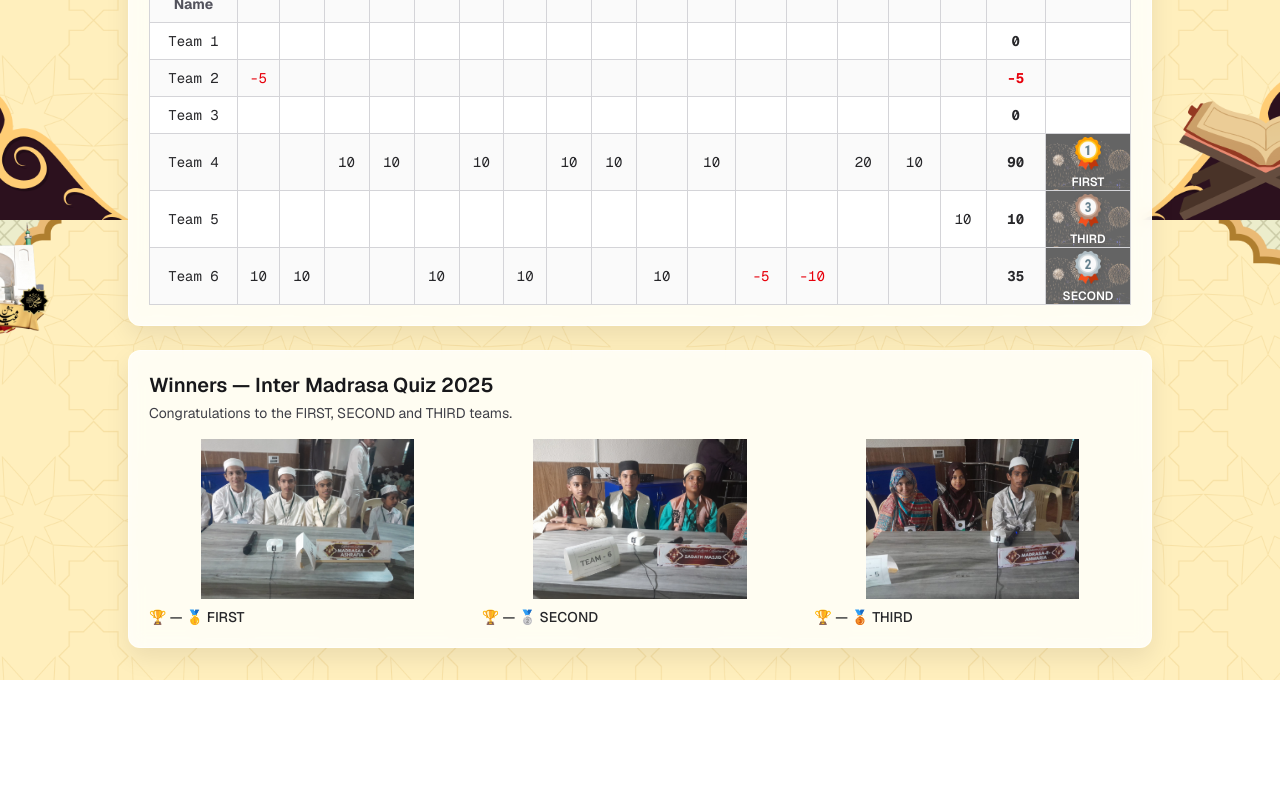
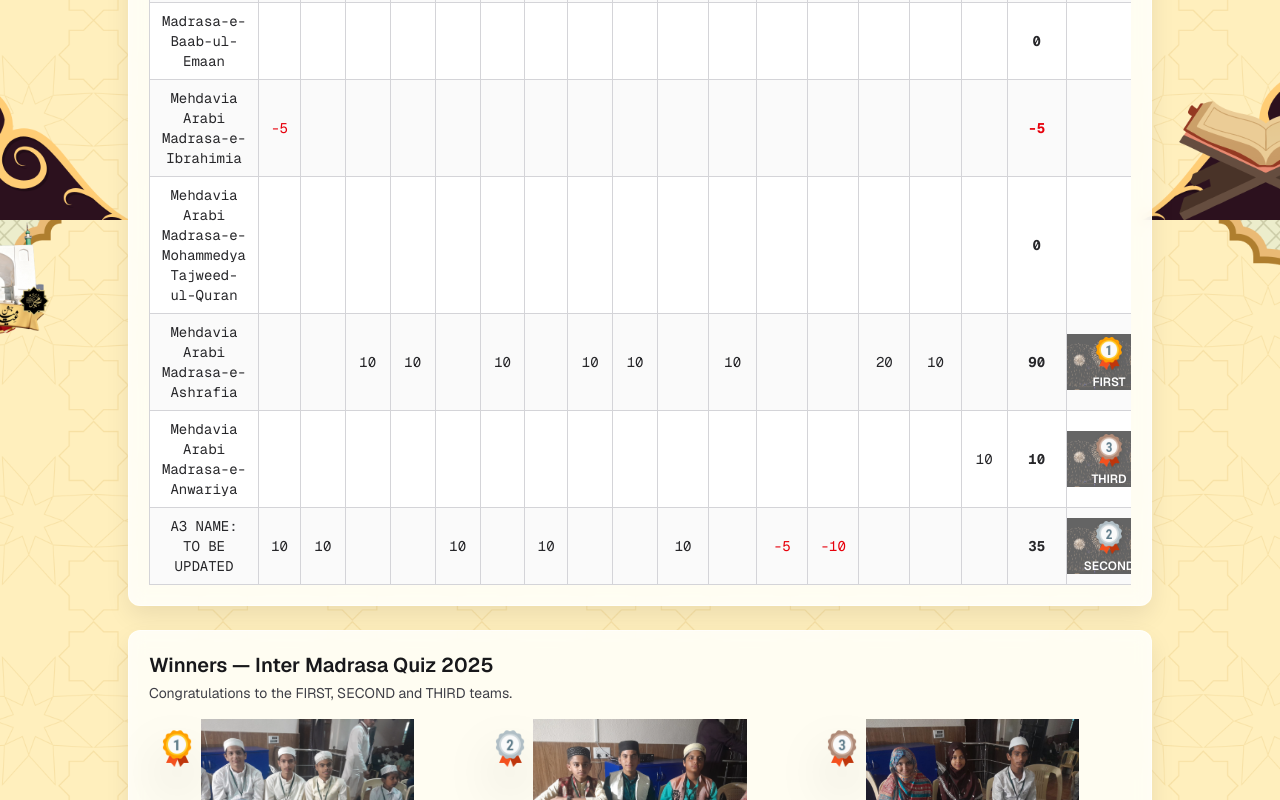
Before and after one commit to ausshadu/results-app, a Next.js app: page /quiz-2025/inter-madrasa/results in a window 1280 px wide. Shown: the part 2180-2980 px from the top of the page. Before the commit the page ends 2860 px from the top, so only its background shows below. Built offline with nearby package versions, Linux system fonts and the light colour scheme.

Commit message:
Nice Changes

```diff
--- a/app/components/EssayResultsTable.tsx
+++ b/app/components/EssayResultsTable.tsx
@@ -90,8 +90,8 @@ export function EssayResultsTable({ results }: { results: Result[] }) {
                       className="px-4 py-3 border border-zinc-300 text-left"
                       colSpan={8}
                     >
-                      <div className="grid grid-cols-1 sm:grid-cols-2 lg:grid-cols-3 gap-2">
-                        <div className="flex items-center justify-between rounded border border-zinc-200 bg-zinc-50 px-3 py-2">
+                      <div className="grid grid-cols-1 sm:grid-cols-2 lg:grid-cols-3 gap-3 sm:gap-4">
+                        <div className="flex items-center justify-between rounded-lg border border-zinc-200 bg-white px-4 py-3 shadow-sm">
                           <span className="text-zinc-600">
                             Qur'an References
                           </span>
@@ -99,7 +99,7 @@ export function EssayResultsTable({ results }: { results: Result[] }) {
                             {formatMarks(r.quranic_references)} marks
                           </span>
                         </div>
-                        <div className="flex items-center justify-between rounded border border-zinc-200 bg-zinc-50 px-3 py-2">
+                        <div className="flex items-center justify-between rounded-lg border border-zinc-200 bg-white px-4 py-3 shadow-sm">
                           <span className="text-zinc-600">
                             Ahadees References
                           </span>
@@ -107,7 +107,7 @@ export function EssayResultsTable({ results }: { results: Result[] }) {
                             {formatMarks(r.ahdees_references)} marks
                           </span>
                         </div>
-                        <div className="flex items-center justify-between rounded border border-zinc-200 bg-zinc-50 px-3 py-2">
+                        <div className="flex items-center justify-between rounded-lg border border-zinc-200 bg-white px-4 py-3 shadow-sm">
                           <span className="text-zinc-600">
                             Naqliyath References
                           </span>
@@ -115,7 +115,7 @@ export function EssayResultsTable({ results }: { results: Result[] }) {
                             {formatMarks(r.naqliyath_references)} marks
                           </span>
                         </div>
-                        <div className="flex items-center justify-between rounded border border-zinc-200 bg-zinc-50 px-3 py-2">
+                        <div className="flex items-center justify-between rounded-lg border border-zinc-200 bg-white px-4 py-3 shadow-sm">
                           <span className="text-zinc-600">
                             Other References
                           </span>
@@ -123,13 +123,13 @@ export function EssayResultsTable({ results }: { results: Result[] }) {
                             {formatMarks(r.other_references)} marks
                           </span>
                         </div>
-                        <div className="flex items-center justify-between rounded border border-zinc-200 bg-zinc-50 px-3 py-2">
+                        <div className="flex items-center justify-between rounded-lg border border-zinc-200 bg-white px-4 py-3 shadow-sm">
                           <span className="text-zinc-600">Paragraph Marks</span>
                           <span className="inline-flex items-center rounded-full bg-emerald-100 text-emerald-800 px-2 py-0.5 text-xs font-semibold">
                             {formatMarks(r.paragraph_marks)} marks
                           </span>
                         </div>
-                        <div className="flex items-center justify-between rounded border border-zinc-200 bg-zinc-50 px-3 py-2">
+                        <div className="flex items-center justify-between rounded-lg border border-zinc-200 bg-white px-4 py-3 shadow-sm">
                           <span className="text-zinc-600">
                             Good Handwriting
                           </span>
@@ -139,16 +139,14 @@ export function EssayResultsTable({ results }: { results: Result[] }) {
                         </div>
                       </div>
 
-                      <div className="mt-4 border-t pt-3 text-right">
-                        <span className="text-sm text-zinc-500 mr-2">
-                          Total:
-                        </span>
-                        <span className="text-2xl font-extrabold text-zinc-900">
-                          {formatMarks(r.total_marks)}
-                        </span>
-                        <span className="ml-1 text-sm text-zinc-500">
-                          marks
-                        </span>
+                      <div className="mt-4 flex justify-end">
+                        <div className="inline-flex items-center gap-2 rounded-lg border border-zinc-200 bg-white px-4 py-3 shadow-sm">
+                          <span className="text-sm text-zinc-500">Total:</span>
+                          <span className="text-2xl font-extrabold text-zinc-900">
+                            {formatMarks(r.total_marks)}
+                          </span>
+                          <span className="text-sm text-zinc-500">marks</span>
+                        </div>
                       </div>
                     </td>
                   </tr>
--- a/app/components/WinnersGallery.tsx
+++ b/app/components/WinnersGallery.tsx
@@ -3,6 +3,9 @@
 import { GalleryItem } from "@/lib/600MeeladResults/Models";
 import Image from "next/image";
 import { useCallback, useEffect, useState } from "react";
+import firstIcon from "@/lib/600MeeladResults/icons/first.png";
+import secondIcon from "@/lib/600MeeladResults/icons/second.png";
+import thirdIcon from "@/lib/600MeeladResults/icons/third.png";
 
 export default function WinnersGallery({
   items,
@@ -39,6 +42,21 @@ export default function WinnersGallery({
                 className="group relative cursor-zoom-in"
                 aria-label={`Open ${it.caption} photo`}
               >
+                <div className="absolute left-2 top-2 z-10">
+                  <Image
+                    src={i === 0 ? firstIcon : i === 1 ? secondIcon : thirdIcon}
+                    alt={
+                      i === 0
+                        ? "First place"
+                        : i === 1
+                        ? "Second place"
+                        : "Third place"
+                    }
+                    width={40}
+                    height={40}
+                    className="drop-shadow-2xl"
+                  />
+                </div>
                 <Image
                   src={it.src}
                   alt={it.alt}
@@ -46,7 +64,7 @@ export default function WinnersGallery({
                 />
               </button>
               <div
-                className="text-sm font-medium text-zinc-800"
+                className="text-sm font-medium text-zinc-800 text-center"
                 style={{ whiteSpace: "pre-wrap" }}
               >
                 {it.caption}
@@ -86,6 +104,15 @@ export default function WinnersGallery({
             >
               {items[openIndex].caption}
             </div>
+            {items[openIndex].participants &&
+            items[openIndex].participants.length > 0 ? (
+              <div
+                className="mt-1 text-center text-xs text-white/90"
+                style={{ whiteSpace: "pre-wrap" }}
+              >
+                {items[openIndex].participants!.join("\n")}
+              </div>
+            ) : null}
           </div>
         </div>
       ) : null}
--- a/app/quiz-2025/inter-madrasa/results/page.tsx
+++ b/app/quiz-2025/inter-madrasa/results/page.tsx
@@ -78,17 +78,32 @@ export default function Page() {
           {
             src: firstPhoto,
             alt: "Winner — Inter Madrasa",
-            caption: "🏆 — 🥇 FIRST",
+            caption: [
+              "",
+              `Madrasa — ${InterMadrasaParticipants.B4.name}`,
+              "",
+              InterMadrasaParticipants.B4.participants.join("\n"),
+            ].join("\n"),
           },
           {
             src: secondPhoto,
             alt: "Second — Inter Madrasa",
-            caption: "🏆 — 🥈 SECOND",
+            caption: [
+              "",
+              `Madrasa — ${InterMadrasaParticipants.A3.name}`,
+              "",
+              InterMadrasaParticipants.A3.participants.join("\n"),
+            ].join("\n"),
           },
           {
             src: thirdPhoto,
             alt: "Third — Inter Madrasa",
-            caption: "🏆 — 🥉 THIRD",
+            caption: [
+              "",
+              `Madrasa — ${InterMadrasaParticipants.B5.name}`,
+              "",
+              InterMadrasaParticipants.B5.participants.join("\n"),
+            ].join("\n"),
           },
         ]}
       />
--- a/app/quiz-2025/male-combined/results/page.tsx
+++ b/app/quiz-2025/male-combined/results/page.tsx
@@ -6,6 +6,7 @@ import {
   Male_Combined_Round2_GroupA,
   Male_Combined_Round2_GroupB,
   Male_Combined_Round3_Final,
+  MaleCombinedParticipants,
 } from "@/lib/600MeeladResults";
 import firstPhoto from "@/lib/600MeeladResults/Quiz2025/photos/male_combined/first.webp";
 import secondPhoto from "@/lib/600MeeladResults/Quiz2025/photos/male_combined/second.webp";
@@ -77,17 +78,17 @@ export default function Page() {
           {
             src: firstPhoto,
             alt: "Winner — Male Combined",
-            caption: "🏆 — 🥇 FIRST",
+            caption: MaleCombinedParticipants.B4.participants.join("\n"),
           },
           {
             src: secondPhoto,
             alt: "Second — Male Combined",
-            caption: "🏆 — 🥈 SECOND",
+            caption: MaleCombinedParticipants.A2.participants.join("\n"),
           },
           {
             src: thirdPhoto,
             alt: "Third — Male Combined",
-            caption: "🏆 — 🥉 THIRD",
+            caption: MaleCombinedParticipants.A4.participants.join("\n"),
           },
         ]}
       />
--- a/lib/600MeeladResults/Models/index.ts
+++ b/lib/600MeeladResults/Models/index.ts
@@ -4,6 +4,7 @@ export type GalleryItem = {
   src: StaticImageData;
   alt: string;
   caption: string;
+  participants?: string[];
 };
 
 export interface ParticipantsData {
--- a/lib/600MeeladResults/Quiz2025/InterMadrasa.ts
+++ b/lib/600MeeladResults/Quiz2025/InterMadrasa.ts
@@ -435,7 +435,7 @@ export const Madrasa_Round2_GroupB: Round2Scores[] = [
 
 export const Madrasa_Round3_Final: FinalRoundScores[] = [
   {
-    team: "Team 1",
+    team: InterMadrasaParticipants.A5.name,
     q1: "",
     q2: "",
     q3: "",
@@ -456,7 +456,7 @@ export const Madrasa_Round3_Final: FinalRoundScores[] = [
     remarks: "",
   },
   {
-    team: "Team 2",
+    team: InterMadrasaParticipants.A4.name,
     q1: "-5",
     q2: "",
     q3: "",
@@ -477,7 +477,7 @@ export const Madrasa_Round3_Final: FinalRoundScores[] = [
     remarks: "",
   },
   {
-    team: "Team 3",
+    team: InterMadrasaParticipants.A2.name,
     q1: "",
     q2: "",
     q3: "",
@@ -498,7 +498,7 @@ export const Madrasa_Round3_Final: FinalRoundScores[] = [
     remarks: "",
   },
   {
-    team: "Team 4",
+    team: InterMadrasaParticipants.B4.name,
     q1: "",
     q2: "",
     q3: "10",
@@ -521,7 +521,7 @@ export const Madrasa_Round3_Final: FinalRoundScores[] = [
     participants: InterMadrasaParticipants.B4.participants,
   },
   {
-    team: "Team 5",
+    team: InterMadrasaParticipants.B5.name,
     q1: "",
     q2: "",
     q3: "",
@@ -544,7 +544,7 @@ export const Madrasa_Round3_Final: FinalRoundScores[] = [
     participants: InterMadrasaParticipants.B5.participants,
   },
   {
-    team: "Team 6",
+    team: InterMadrasaParticipants.A3.name,
     q1: "10",
     q2: "10",
     q3: "",
```
